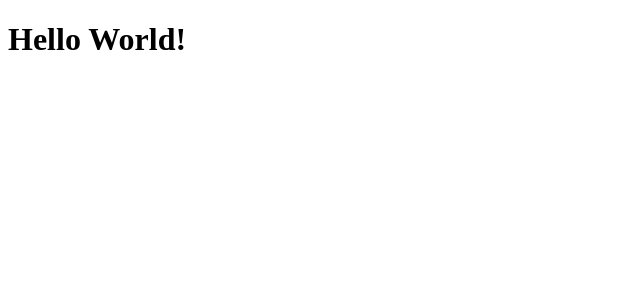
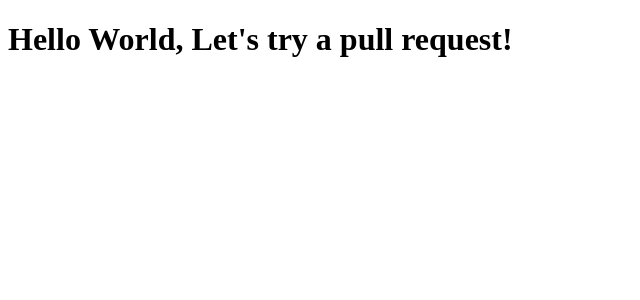
Before and after one commit to AndrewRLloyd88/beat-machine-hackathon, a React (Create React App) app: page / in a window 1280 px wide. Shown: the top 300 px of the page, without its empty margins (0-640 px from the left). Built offline with nearby package versions, Linux system fonts and the light colour scheme.

Commit message:
make small change to test pr

```diff
--- a/src/App.js
+++ b/src/App.js
@@ -19,7 +19,7 @@ const App = () => {
   // This sound file may not work due to cross-origin setting
 
     return(
-      <h1>Hello World!</h1>
+      <h1>Hello World, Let's try a pull request!</h1>
       // <button className="soundbtn" onClick={this.playSound.bind(this)}>press</button>
     )
   }
```
